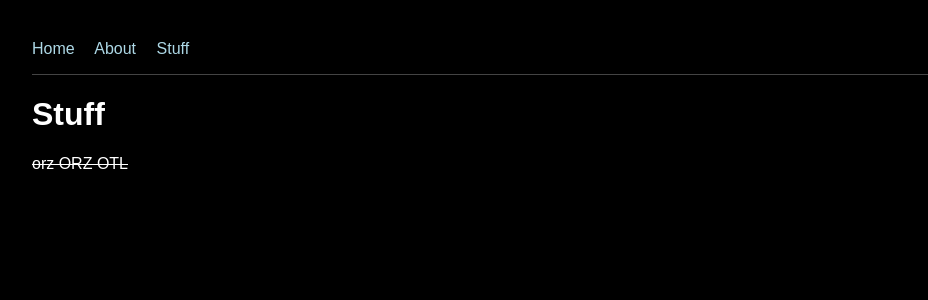
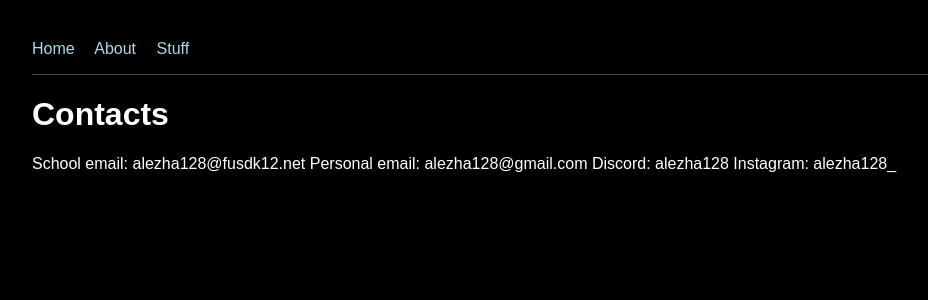
Before and after one commit to alezha128/alezha128.github.io, a Jekyll site: the page built from stuff.md, in a window 1280 px wide. Shown: the top 300 px of the page, without its empty margins (8-936 px from the left). Built offline with Jekyll 4.4.1, drawn with Linux system fonts in a browser that asks for light colours.

Commit message:
Update stuff.md

```diff
--- a/stuff.md
+++ b/stuff.md
@@ -4,7 +4,8 @@ title: Contacts
 permalink: /contacts.html
 ---
 
-# Stuff
-~~orz
-ORZ
-OTL~~
+# Contacts
+School email: alezha128@fusdk12.net
+Personal email: alezha128@gmail.com
+Discord: alezha128
+Instagram: alezha128_
```
